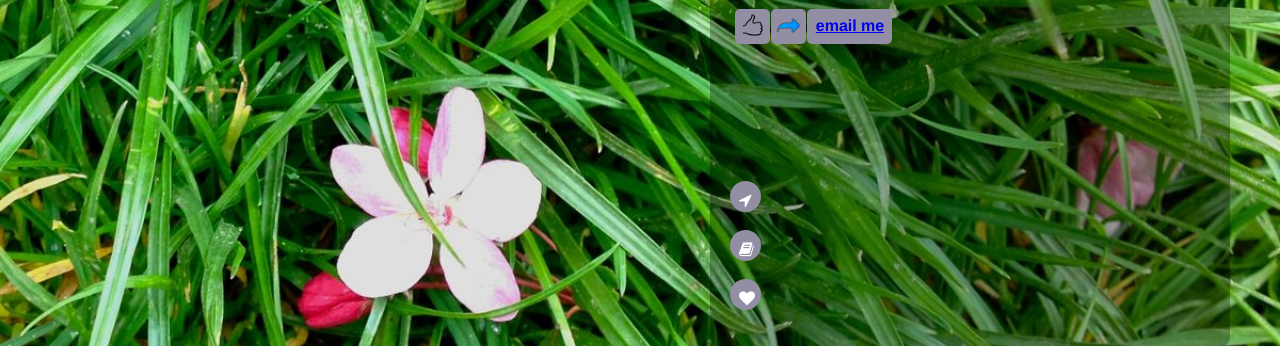
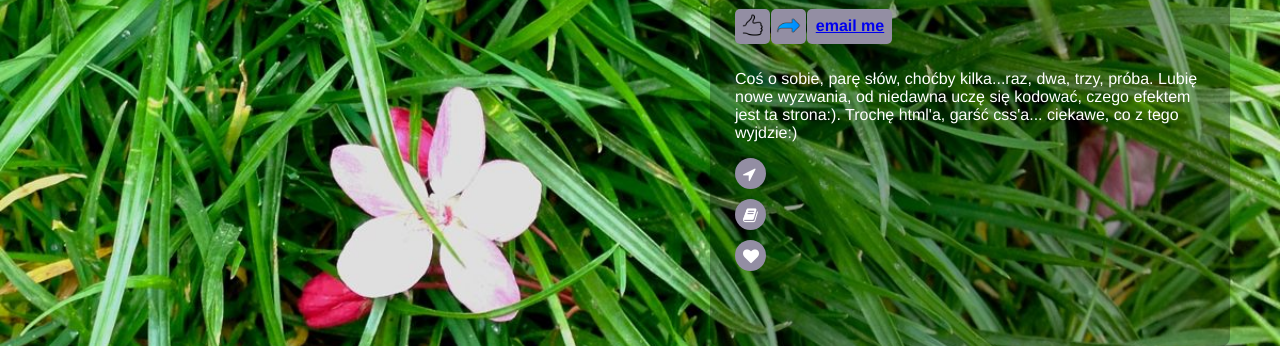
Before and after one commit to magcej/about-me, a plain HTML site: page index.html in a window 1280 px wide. Shown: the part 169-515 px from the top of the page. Drawn offline with Linux system fonts and the light colour scheme.

Commit message:
text added

```diff
--- a/index.html
+++ b/index.html
@@ -27,15 +27,16 @@
     </div>
 
     </div>
+
+    <div class="textarea"><p>Coś o sobie, parę słów, choćby kilka...raz, dwa, trzy, próba. Lubię nowe wyzwania, od niedawna uczę się kodować, czego efektem jest ta strona:). Trochę html'a, garść css'a... ciekawe, co z tego wyjdzie:)<p></div>
+
+
     <div class="icons">
+        <div class="iconback"><i class="fa fa-location-arrow"></i></div>
+        <div class="iconback"><i class="fa fa-book"></i></div>
+        <div class="iconback"><i class="fa fa-heart"></i></div>
+    </div>
 
-    <div class="iconback"><i class="fa fa-location-arrow"></i>
-    </div>
-    <br>
-    <div class="iconback"><i class="fa fa-book"></i></div>
-    <br>
-    <div class="iconback"><i class="fa fa-heart"></i></div>
-    </div>
   </div>
   <div class="social">
   <p><a href="http://www.instagram.com/"><img class="instagram" src="images/instagram_icon.jpg" alt="instagram"></a></p>
--- a/style.css
+++ b/style.css
@@ -40,12 +40,8 @@
 }
 
 .icons {
-  width: 100px;
-  height: 50px;
-  bottom: 210px;
-  right: 450px;
-  top: 350px;
-  position: absolute;
+    position: relative;
+    margin-left: 15px;
 }
 
 .iconback {
@@ -55,13 +51,14 @@ padding: 15px;
 color: white;
 background-color: #938EA3;
 border-radius: 50%;
+    margin-bottom: 10px;
 }
 
 
 div.iconback i {
-top: -4px;
+top: -7px;
 position: relative;
-left: -6px;
+left: -7px;
 }
 
 .social {
@@ -118,7 +115,7 @@ margin-top: 10px;
   text-align: center;
   padding-left: 2px;
   padding-top: 6px;
-  color: black;
+
 }
 
 .thumbup {
@@ -170,3 +167,12 @@ margin-top: 10px;
   padding-top: 8px;
 
 }
+
+.textarea {
+  color: white;
+  font-family: Helvetica;
+  font-size: 1em;
+  padding-left: 15px;
+  padding-right: 15px;
+  padding-top: 10px;
+}
```
